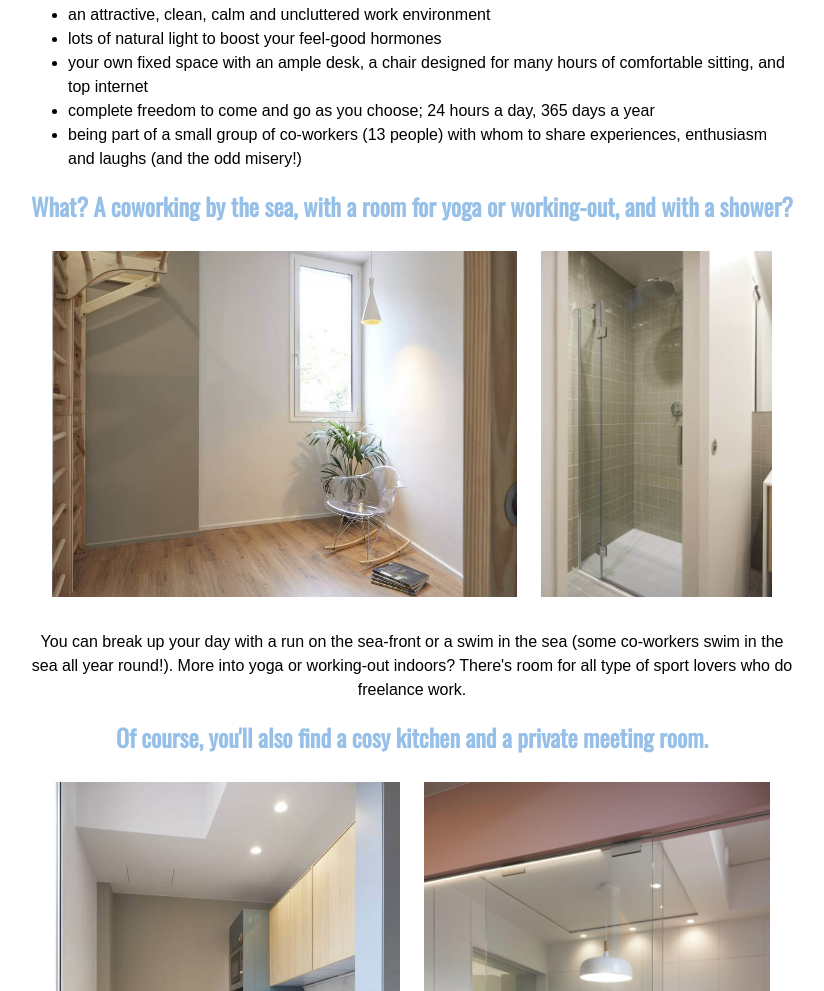
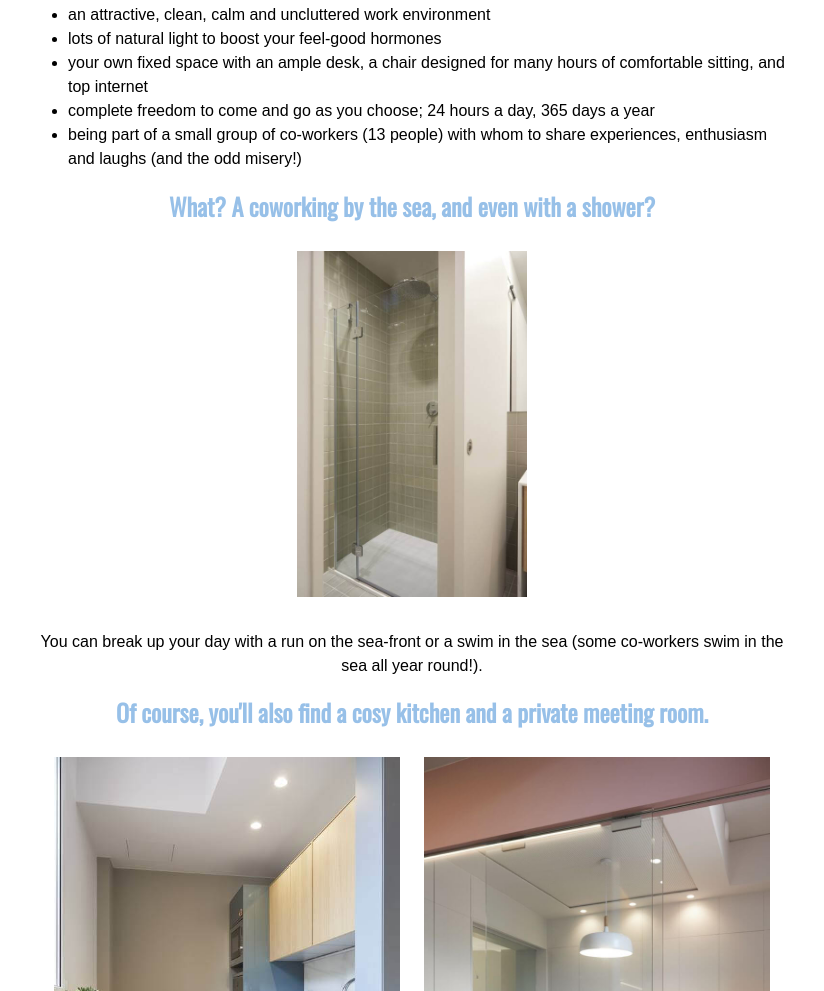
Before and after one commit to sonny-weir/coworking-la-platja, a website: page dist/index.html in a window 1280 px wide. Shown: the part 870-1861 px from the top of the page, without its empty margins (228-1052 px from the left). Drawn offline with nearby package versions, Linux system fonts and the light colour scheme.

Commit message:
Removed yoga room stuff

```diff
--- a/dist/index.html
+++ b/dist/index.html
@@ -47,14 +47,13 @@
           <li>being part of a small group of co-workers (13 people) with whom to share experiences, enthusiasm and laughs (and the odd misery!)</li>
         </ul>
         <h2 class="bluetext oswald">
-          What? A coworking by the sea, with a room for yoga or working-out, and with a shower?
+          What? A coworking by the sea, and even with a shower?
         </h2>
         <div>
-          <img class="imgDisconnect" src="./img/disconnect-room.jpg" alt="Disconnect room" />
           <img class="imgShower" src="./img/shower.jpg" alt="Shower" />
         </div>
         <div>
-          <p>You can break up your day with a run on the sea-front or a swim in the sea (some co-workers swim in the sea all year round!). More into yoga or working-out indoors? There's room for all type of sport lovers who do freelance work.</p>
+          <p>You can break up your day with a run on the sea-front or a swim in the sea (some co-workers swim in the sea all year round!).</p>
         </div>
         <h2 class="bluetext oswald">Of course, you'll also find a cosy kitchen and a private meeting room.</h2>
         <img class="imgKitchen" src="./img/kitchen.jpg" alt="Kitchen" />
```
